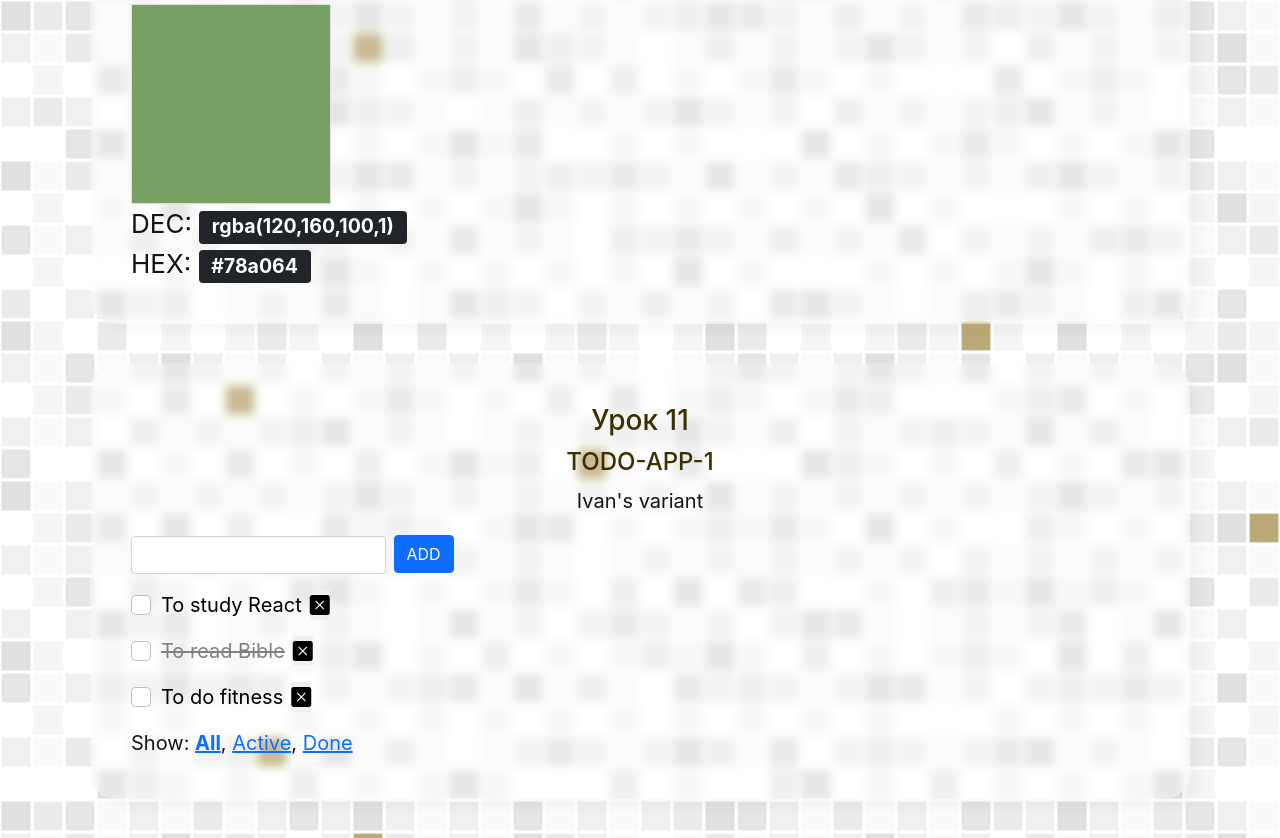
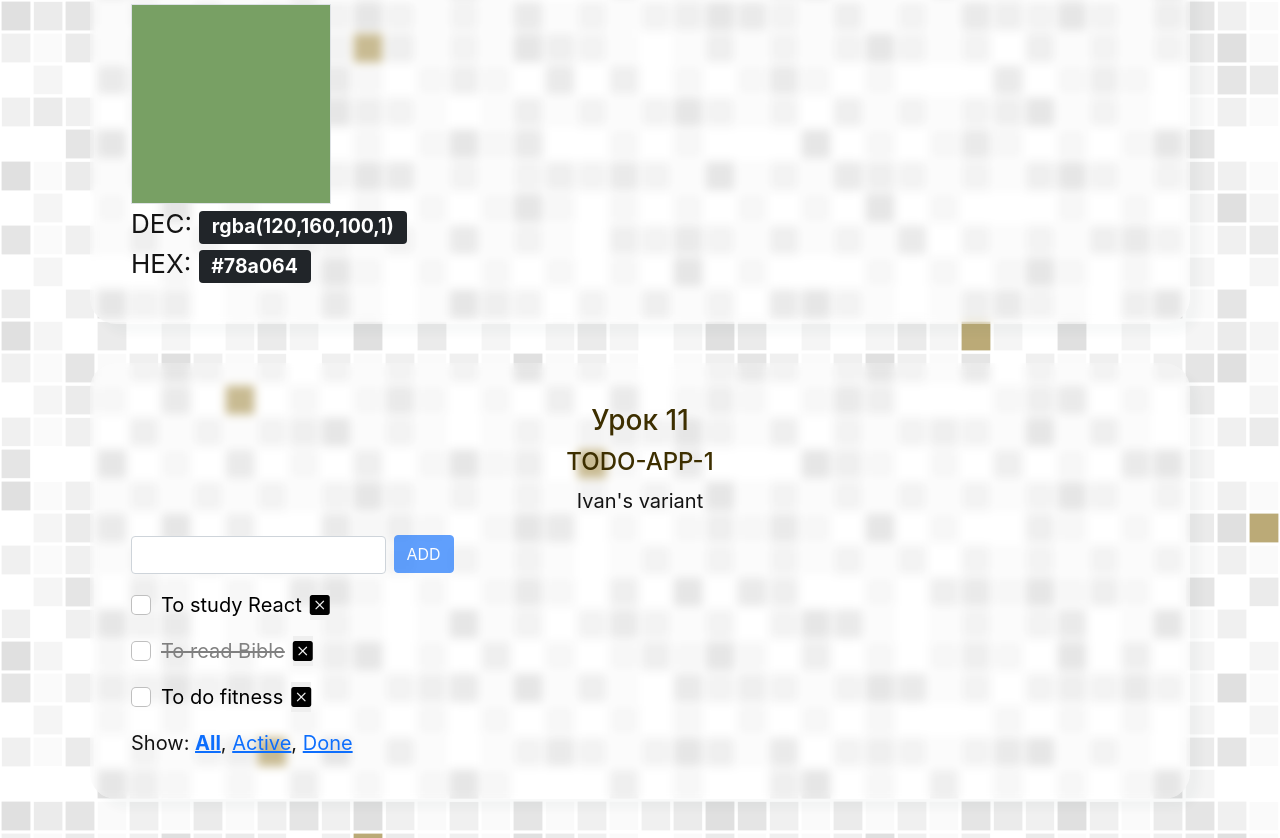
Before and after one commit to ybeliaev/react-basics-course, a React (Create React App) app: page / in a window 1280 px wide. Shown: the part 5568-6406 px from the top of the page. Built offline with nearby package versions, Linux system fonts and the light colour scheme.

Commit message:
realize add new todo from input

```diff
--- a/src/lessons/11-TODO-APP-1/TodoForm.js
+++ b/src/lessons/11-TODO-APP-1/TodoForm.js
@@ -1,14 +1,27 @@
-import React from "react";
+import React, { useState } from "react";
 
-export default function TodoForm() {
+export default function TodoForm({ createTodo }) {
+  let [text, setText] = useState("");
+  console.log(text);
   return (
     <div className="mb-3">
       <input
         type="text"
         className="form-control d-inline w-25 me-2"
         id="exampleInputEmail1"
+        value={text}
+        onChange={(e) => setText(e.target.value)}
       />
-      <button className="btn btn-primary">ADD</button>
+      <button
+        className="btn btn-primary"
+        disabled={!text}
+        onClick={(_) => {
+          createTodo({ text });
+          setText("");
+        }}
+      >
+        ADD
+      </button>
     </div>
   );
 }
--- a/src/lessons/11-TODO-APP-1/TodoList.js
+++ b/src/lessons/11-TODO-APP-1/TodoList.js
@@ -6,13 +6,7 @@ export const FILTER_ALL = 0;
 export const FILTER_DONE = 1;
 export const FILTER_ACTIVE = 2;
 
-const todos = [
-  { text: "To study React", done: false },
-  { text: "To read Bible", done: true },
-  { text: "To do fitness", done: false },
-];
-
-export default function TodoList() {
+export default function TodoList({ todos }) {
   let [filter, setFilter] = useState(FILTER_ALL);
 
   let filtredTodos = todos.filter((todo) => {
--- a/src/lessons/11-TODO-APP-1/index.js
+++ b/src/lessons/11-TODO-APP-1/index.js
@@ -1,15 +1,28 @@
-import React from "react";
+import React, { useState } from "react";
 import TodoForm from "./TodoForm";
 import TodoList from "./TodoList";
 
+const initialTodos = [
+  { text: "To study React", done: false },
+  { text: "To read Bible", done: true },
+  { text: "To do fitness", done: false },
+];
+
 export default function Lesson11() {
+  let [todos, setTodos] = useState(initialTodos);
+
+  function createTodo({ text }) {
+    let todo = { text, done: false };
+    return setTodos([...todos, todo]);
+  }
+
   return (
     <div className="wrapper_lesson">
       <h3>Урок 11</h3>
       <h4>TODO-APP-1</h4>
       <p className="fs-5 text-center">Ivan's variant</p>
-      <TodoForm />
-      <TodoList />
+      <TodoForm createTodo={createTodo} />
+      <TodoList todos={todos} />
     </div>
   );
 }
```
Also changed, not shown: 1 other file (tests, documents, lock files or other folders).
